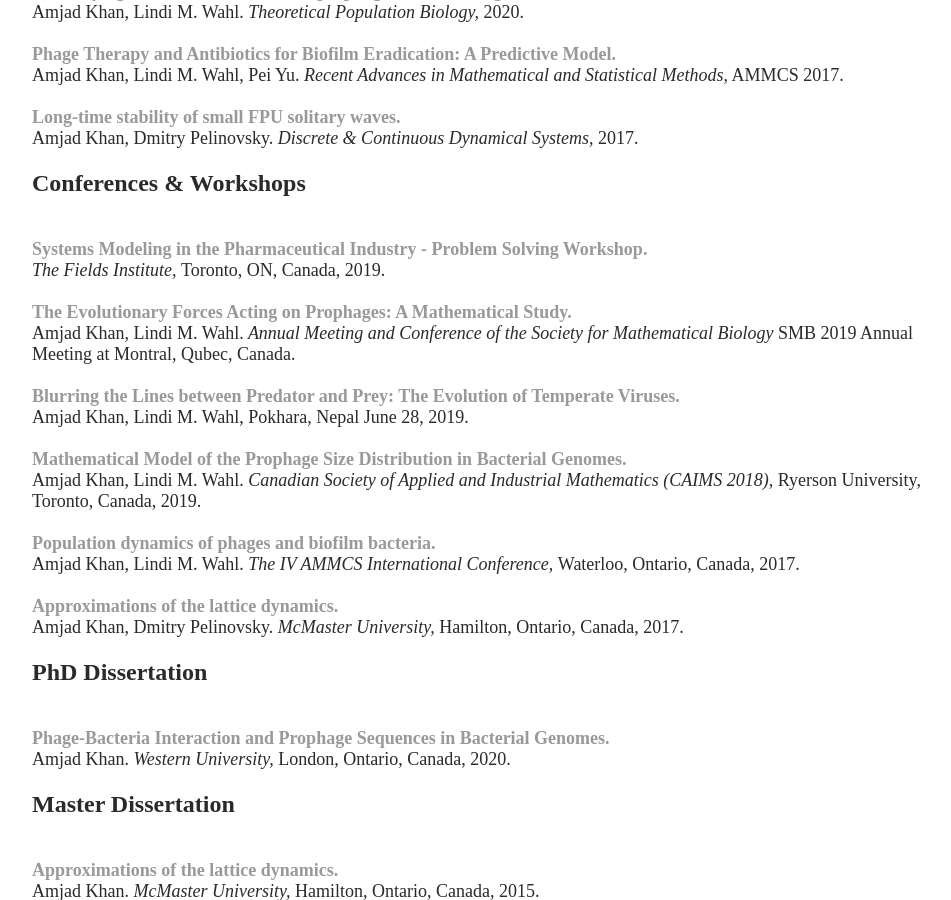
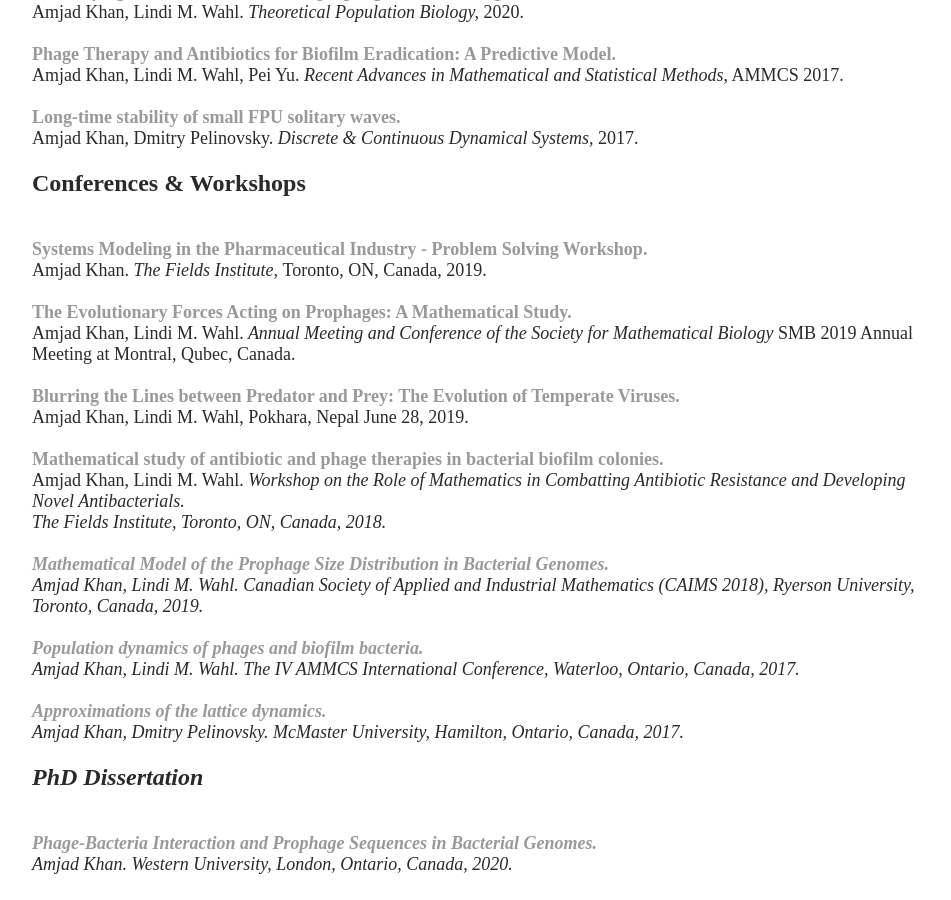
Before and after one commit to MathBioInfo/amjadkhan, a Jekyll site: the page built from Research/index.html, in a window 1280 px wide and 900 px high, scrolled down 1153 px. Shown: the whole window, without its empty margins (160-1111 px from the left). Built offline with Jekyll 4.4.1, drawn with Linux system fonts in a browser that asks for light colours.

Commit message:
Update index.html

```diff
--- a/Research/index.html
+++ b/Research/index.html
@@ -81,7 +81,7 @@ title: About my research
 	<br></br>
 	<a href="http://www.fields.utoronto.ca/activities/19-20/systems-modeling">
 	<strong> Systems Modeling in the Pharmaceutical Industry - Problem Solving Workshop.
-	</strong></a><br /><em> The Fields Institute, </em> Toronto, ON, Canada, 2019.
+	</strong></a><br />Amjad Khan.<em> The Fields Institute, </em> Toronto, ON, Canada, 2019.
 	</font><br /><br /><font color="#2a2a2a" size="4">
 	<a href="https://www.smb.org/">
 	<strong> The Evolutionary Forces Acting on Prophages: A Mathematical Study.
@@ -90,6 +90,11 @@ title: About my research
 	<a href="https://www.fghsmb.org/">
 	<strong> Blurring the Lines between Predator and Prey: The Evolution of Temperate Viruses.
 	</strong></a><br />Amjad Khan, Lindi M. Wahl,  Pokhara, Nepal June 28, 2019.
+	</font><br /><br /><font color="#2a2a2a" size="4">
+	<a href="http://www.fields.utoronto.ca/talks/MATHEMATICAL-STUDY-ANTIBIOTIC-AND-PHAGE-THERAPIES-BACTERIAL-BIOFILM-COLONIES">
+	<strong> Mathematical study of antibiotic and phage therapies in bacterial biofilm colonies.
+	</strong></a><br />Amjad Khan, Lindi M. Wahl.<em> Workshop on the Role of Mathematics in Combatting Antibiotic Resistance and Developing Novel Antibacterials.
+	</strong></a><br /><em> The Fields Institute, </em> Toronto, ON, Canada, 2018.
 	</font><br /><br /><font color="#2a2a2a" size="4">
 	<a href="https://caims.ca/">
 	<strong> Mathematical Model of the Prophage Size Distribution in Bacterial Genomes.
```
